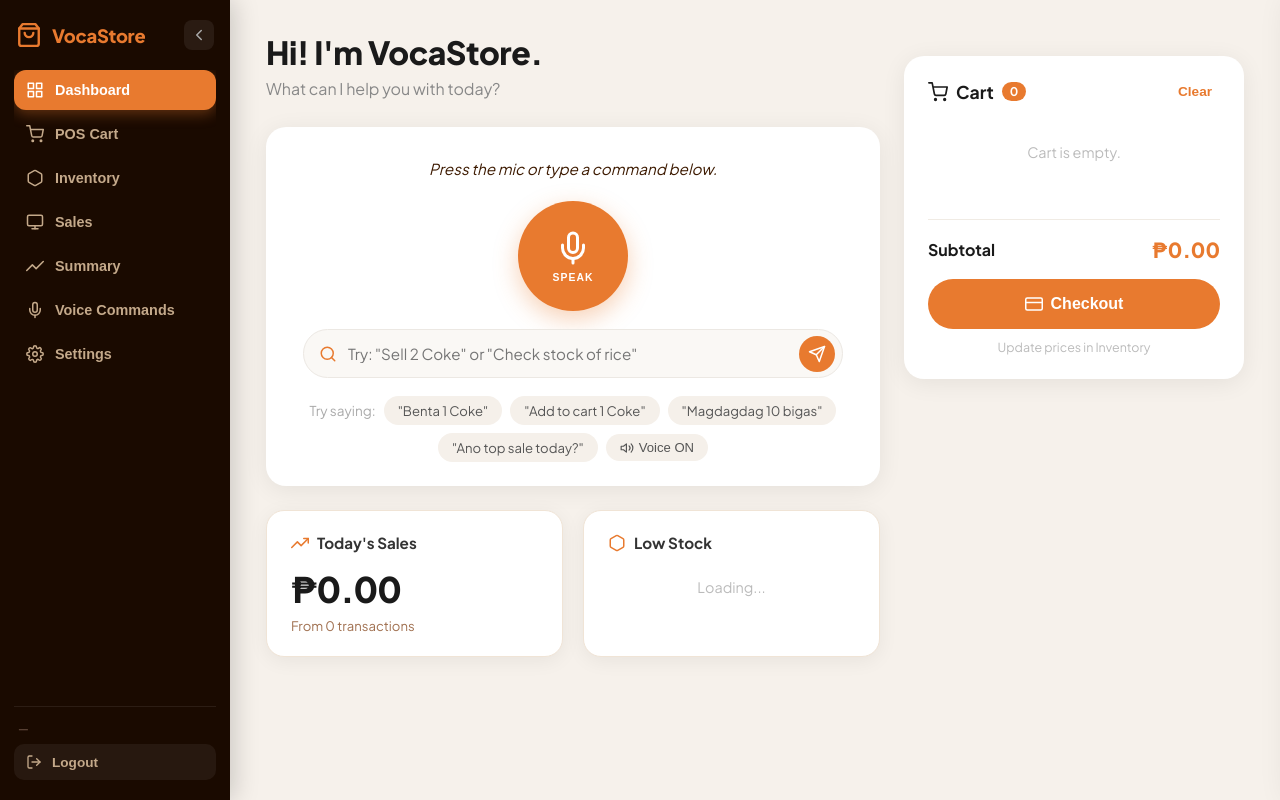
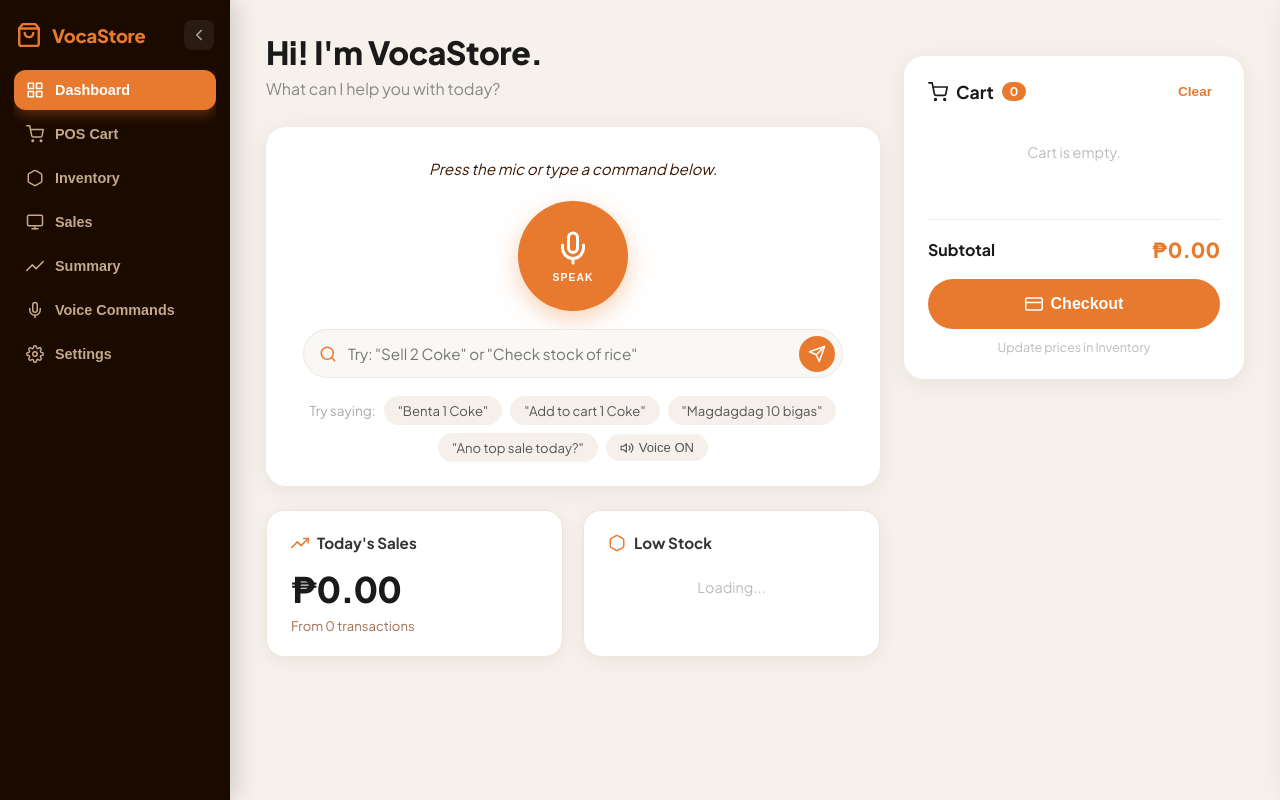
Before and after one commit to aaarcha/VocaStore, a Flask app: page / in a window 1280 px wide. Run offline with Flask 3, Linux system fonts and the light colour scheme; data that the repository does not hold is empty; some libraries are stand-ins or nearby versions.

Commit message:
add clear cart voice command and remove logout button

```diff
--- a/static/js/app.js
+++ b/static/js/app.js
@@ -15,6 +15,7 @@ const LOW_STOCK_KEYWORDS  = ["low stock","kulang","ubos","kulang stock","ubos st
 const TREND_KEYWORDS      = ["sales trend","sales report","benta trend","benta ngayon","how much today","magkano ngayon","buod ngayong","sales summary"];
 const ANALYTICS_KEYWORDS  = ["analytics","summary","report","kita","revenue","total sales","total sale","gaano","kabuuan","buod"];
 const CHECKOUT_KEYWORDS   = ["checkout","bayad","bayaran","i-checkout","i checkout","check out"];
+const CLEAR_CART_KEYWORDS = ["clear cart","remove cart","alisin cart","burahin cart","empty cart","tanggalin cart","clear the cart","remove all cart","wipe cart"];
 
 function matchesAny(text, keywords) {
     const t = normalizeInput(text);
@@ -154,6 +155,19 @@ async function sendCommand() {
         }
 
         // CHECKOUT via voice
+        if (matchesAny(cmd, CLEAR_CART_KEYWORDS)) {
+            if (cart.length === 0) {
+                showResponse("Cart is already empty", "info");
+                speak("Cart is already empty");
+            } else {
+                cart = [];
+                renderCart();
+                showResponse("Cart cleared", "success");
+                speak("Cart cleared");
+            }
+            return;
+        }
+
         if (matchesAny(cmd, CHECKOUT_KEYWORDS)) {
             await checkoutCart();
             return;
--- a/templates/index.html
+++ b/templates/index.html
@@ -61,13 +61,7 @@
             </button>
         </div>
 
-        <div class="sidebar-footer">
-            <div class="email"><span id="sidebarEmail">—</span></div>
-            <button class="sidebar-logout-btn" onclick="window.location.href='/logout'">
-                <svg xmlns="http://www.w3.org/2000/svg" width="16" height="16" viewBox="0 0 24 24" fill="none" stroke="currentColor" stroke-width="2" stroke-linecap="round" stroke-linejoin="round"><path d="M9 21H5a2 2 0 0 1-2-2V5a2 2 0 0 1 2-2h4"/><polyline points="16 17 21 12 16 7"/><line x1="21" y1="12" x2="9" y2="12"/></svg>
-                <span class="nav-label">Logout</span>
-            </button>
-        </div>
+
     </div>
 
     <!-- MAIN CONTENT -->
```
